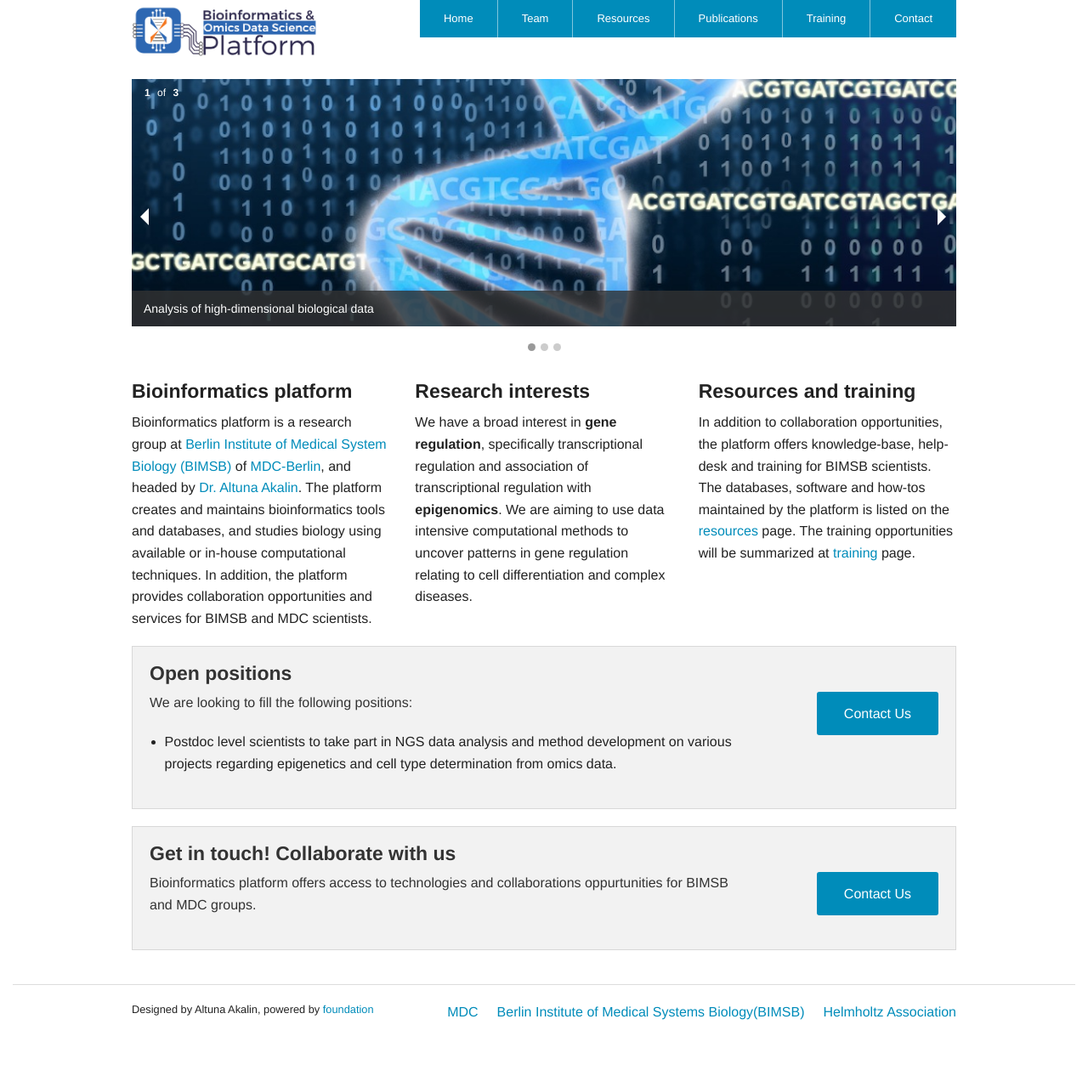
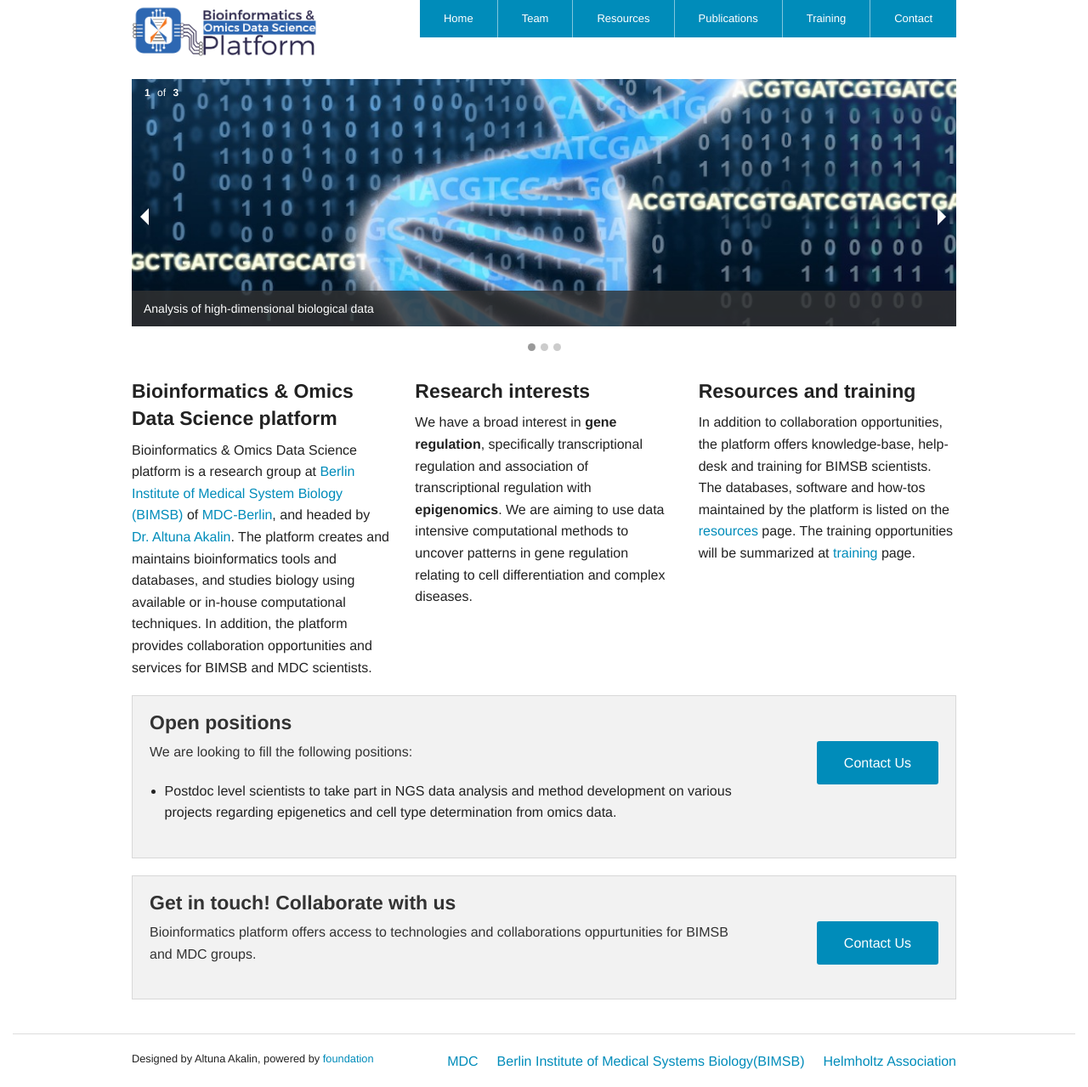
Before and after one commit to BIMSBbioinfo/bimsbbioinfo.github.io, a Jekyll site: the page built from index.html, in a window 1280 px wide. Shown: the whole page at 85% size. Built offline with Jekyll 4.4.1, drawn with Linux system fonts in a browser that asks for light colours; before the commit the page ends 1221 px from its top, so only the background shows below that.

Commit message:
added the new name

```diff
--- a/index.html
+++ b/index.html
@@ -19,7 +19,7 @@ class: home
   <li>
     <img src="img/photo2.JPG" alt="slide 3">
     <div class="orbit-caption">
-      Scientific Bioinformatics Plaform @ MDC Berlin
+      Bioinformatics & Omics Data Science Plaform @ MDC Berlin
     </div>
   </li>
 </ul>
@@ -27,9 +27,9 @@ class: home
 <!-- Three-up Content Blocks -->
 <div class="row">
   <div class="large-4 columns">
-    <h4>Bioinformatics platform</h4>
+    <h4>Bioinformatics & Omics Data Science platform</h4>
     <p>
-      Bioinformatics platform is a research group
+      Bioinformatics & Omics Data Science platform is a research group
       at <a href="https://www.mdc-berlin.de/13800178/en/bimsb">Berlin
       Institute of Medical System Biology (BIMSB)</a>
       of <a href="https://www.mdc-berlin.de/">MDC-Berlin</a>, and headed by <a href="http://bioinformatics.mdc-berlin.de/team.html#group-leader">Dr. Altuna Akalin</a>. The
```
